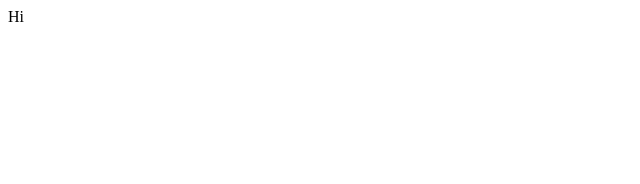
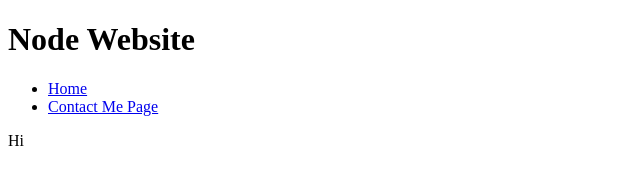
Before and after one commit to Figby222/node-website, a plain HTML site: page src/about.html in a window 1280 px wide. Shown: the whole page, without its empty margins (0-640 px from the left). Drawn offline with Linux system fonts and the light colour scheme.

Commit message:
Add header & nav with links to other pages

```diff
--- a/src/about.html
+++ b/src/about.html
@@ -5,6 +5,19 @@
         <title>Node Website - About</title>
     </head>
     <body>
+        <header>
+            <h1 className="main-header">Node Website</h1>
+        </header>
+        <nav>
+            <ul>
+                <li>
+                    <a href="/">Home</a>
+                </li>
+                <li>
+                    <a href="/contact-me">Contact Me Page</a>
+                </li>
+            </ul>
+        </nav>
         Hi
     </body>
 </html>
```
